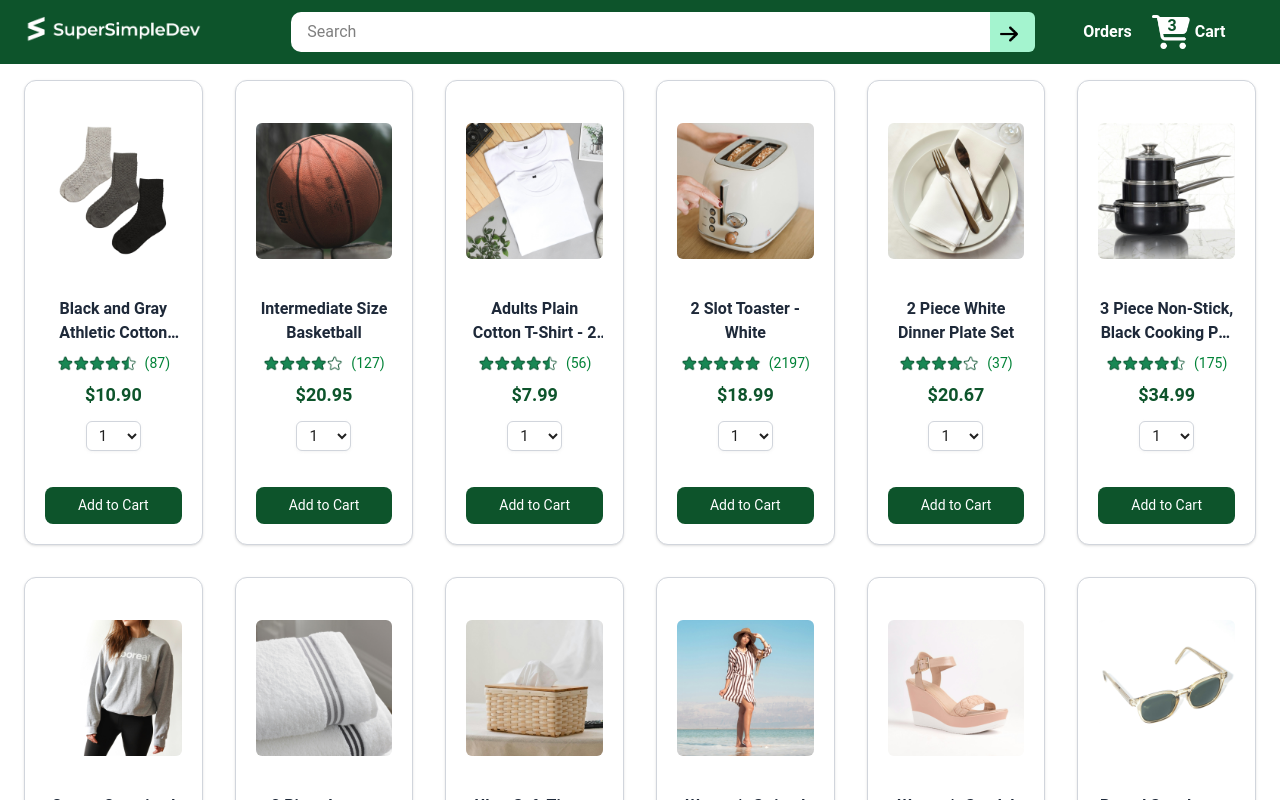
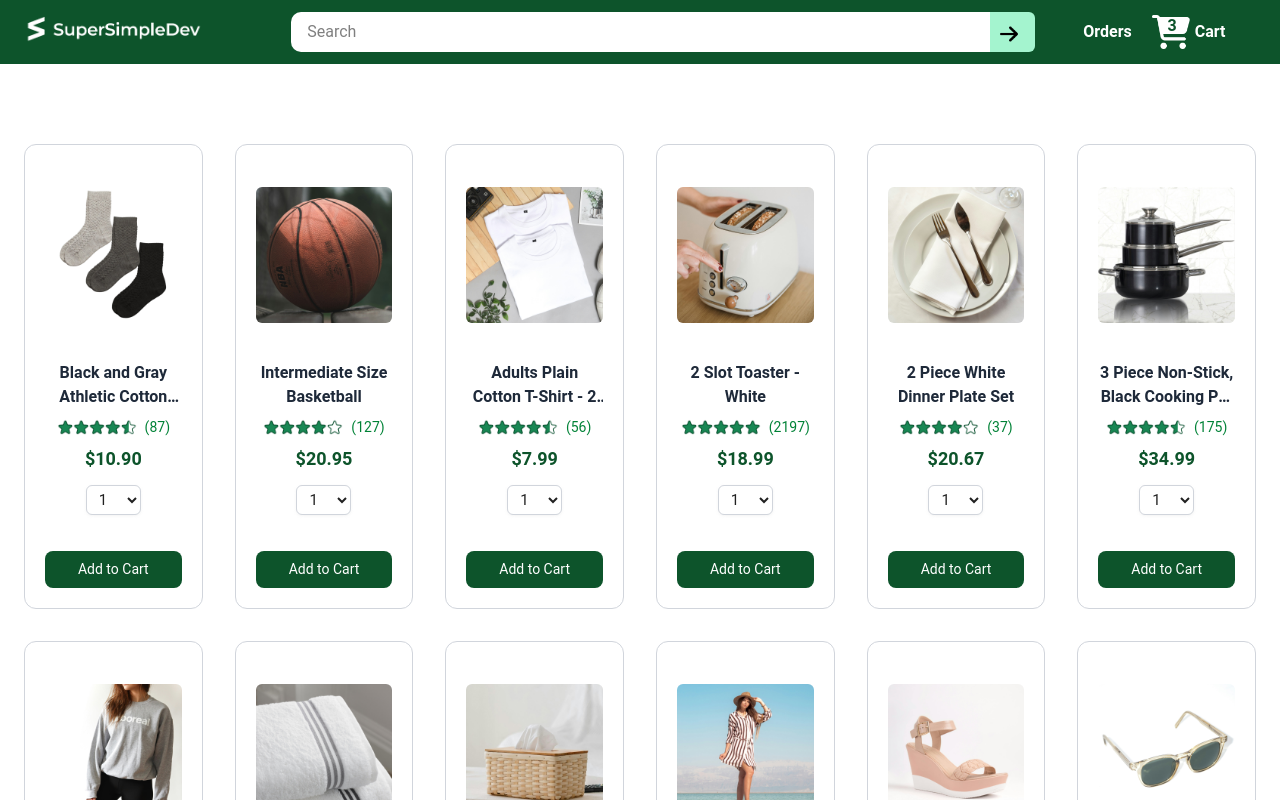
Before and after one commit to Efrata-Habte/E-commerce, a React (Vite) app: page / in a window 1280 px wide. Shown: the top 800 px of the page. Built offline with nearby package versions, Linux system fonts and the light colour scheme.

Commit message:
enabling router

```diff
--- a/src/App.jsx
+++ b/src/App.jsx
@@ -1,13 +1,26 @@
+import { Routes, Route} from 'react-router-dom';
 import './App.css'
 import Header from './Components/Header'
 import Home from './pages/Home'
+import Tracking from './pages/Tracking';
+import Checkout from './pages/Checkout';
+import Orders from './pages/Orders';
 
 function App() {
 
   return (
     <>
-      <Header />
-      <Home />
+      <Header >
+        <div className='pt-16'>
+          <Routes>
+          <Route path='/' element={<Home/>}/>
+          <Route path='/orders' element={<Orders/>}/>
+          <Route path='/checkout' element={<Checkout/>}/>
+        </Routes>
+        </div>
+      </Header>
+
+
     </>
   )
 }
--- a/src/Components/Header.jsx
+++ b/src/Components/Header.jsx
@@ -1,8 +1,9 @@
 import { Link } from "react-router-dom";
 
-export default function Header() {
+export default function Header({ children }) {
   return (
-    <div className="bg-green-900 flex items-center justify-between  px-[15px] inset-0 text-white fixed h-16">
+    <>
+      <div className="bg-green-900 flex items-center justify-between  px-[15px] inset-0 text-white fixed h-16">
         <div className="w-52 md:w-auto">
             <Link to="/" className="inline-block px-[9.5px] py-1.5 rounded-sm cursor-pointer no-underline border-solid hover:border border-white">
                 <img src="/images/logo-white.png" alt="Logo" className="hidden md:block h-[26px] my-px" />
@@ -18,17 +19,19 @@ export default function Header() {
       </div>
 
       <div className="w-[200px] shrink-0 flex justify-end mr-7.5">
-            <Link className="text-white flex items-center px-[9.5px] py-1.5 rounded-sm cursor-pointer no-underline border border-transparent hover:border-white" to="/">
+            <Link className="text-white flex items-center px-[9.5px] py-1.5 rounded-sm cursor-pointer no-underline border border-transparent hover:border-white" to="/orders">
 
             <span className="block text-base font-bold">Orders</span>
             </Link>
 
-            <Link className="text-white flex items-center relative px-[9.5px] py-1.5 rounded-sm cursor-pointer no-underline border-solid hover:border border-white" to="/">
+            <Link className="text-white flex items-center relative px-[9.5px] py-1.5 rounded-sm cursor-pointer no-underline border-solid hover:border border-white" to="/checkout">
             <img className="w-[38px]" src="/images/icons/cart-icon.png" />
             <div className="text-green-900 text-base font-bold absolute top-[4.5px] right-[50px] w-[26px] text-center">3</div>
             <div className="ml-[5px] text-base font-bold">Cart</div>
             </Link>
       </div>
     </div>
+    {children}
+    </>
   );
 }
--- a/src/Components/productCard.jsx
+++ b/src/Components/productCard.jsx
@@ -2,7 +2,7 @@
 export default function ProductCard({ p }) {
   return (
     <div
-      className="flex flex-col border border-gray-300 rounded-xl p-5 shadow-sm bg-white transition-all duration-300 hover:shadow-md  hover:border-green-700"
+      className="flex flex-col border border-gray-300 rounded-xl p-5 bg-white transition-all duration-300 hover:shadow-sd  hover:border-green-700"
     >
       <div className="flex justify-center items-center h-[180px] mb-4">
         <img
```
